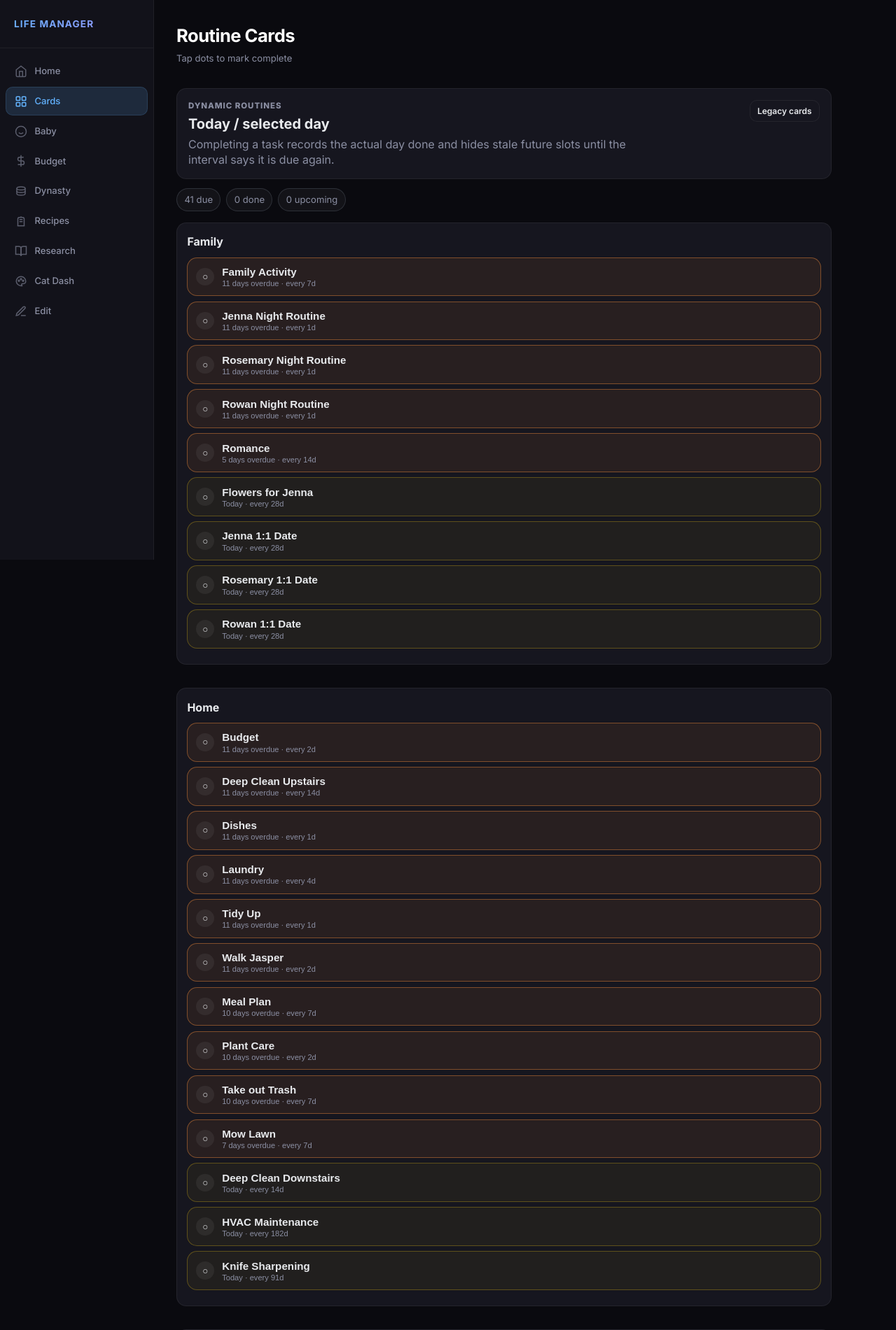
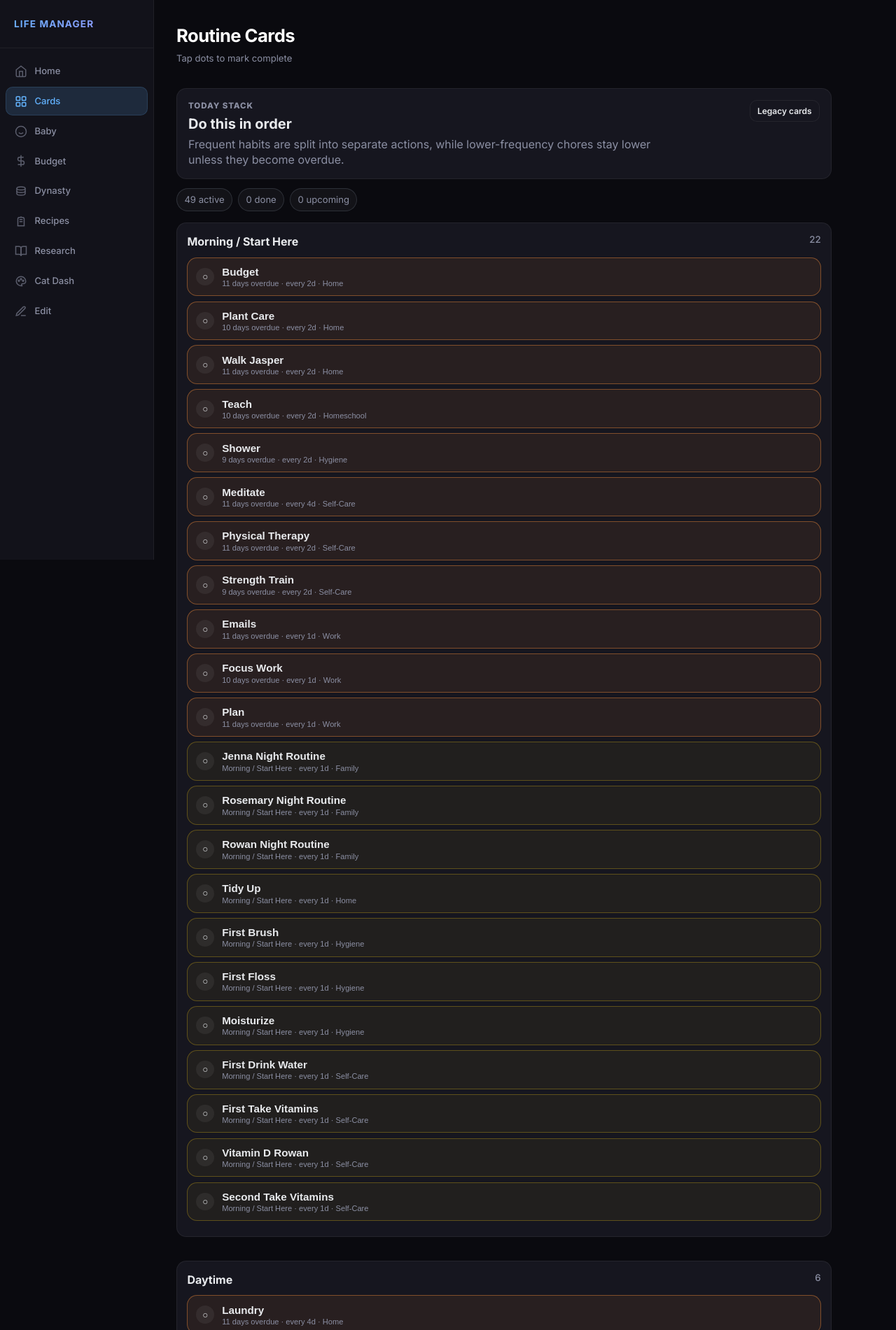
Before and after one commit to Starvard/life-manager, a Flask app: page /cards in a window 1280 px wide. Shown: the top 1901 px of the page at 70% size. Run offline with Flask 3, Linux system fonts and the light colour scheme; some libraries are stand-ins or nearby versions.

Commit message:
Organize routines into Today Stack
Organize the dynamic Cards UI by time-of-day buckets, split frequent routines into individual daily instances, and add Today/Day/Edit/Legacy tabs.

```diff
--- a/static/js/dynamic-routine-list.js
+++ b/static/js/dynamic-routine-list.js
@@ -12,12 +12,13 @@
       .dyn-routine-hero { display:flex; justify-content:space-between; align-items:flex-start; gap:1rem; padding:1rem; margin-bottom:.8rem; }
       .dyn-routine-hero h2 { margin:.1rem 0 .25rem; font-size:1.25rem; }
       .dyn-eyebrow { margin:0; text-transform:uppercase; letter-spacing:.08em; font-size:.72rem; color:var(--text-muted); font-weight:800; }
-      .dyn-sub { margin:0; color:var(--text-muted); line-height:1.35; max-width:40rem; }
+      .dyn-sub { margin:0; color:var(--text-muted); line-height:1.35; max-width:42rem; }
       .dyn-summary { display:flex; gap:.5rem; flex-wrap:wrap; margin:.65rem 0 1rem; }
       .dyn-summary span { border:1px solid rgba(148,163,184,.2); border-radius:999px; padding:.35rem .65rem; background:rgba(255,255,255,.04); font-size:.82rem; color:var(--text-muted); }
       .dyn-list { display:grid; gap:.85rem; }
       .dyn-section { padding:.9rem; }
-      .dyn-section h3 { margin:0 0 .65rem; font-size:1rem; }
+      .dyn-section h3 { margin:0 0 .65rem; font-size:1rem; display:flex; justify-content:space-between; gap:.75rem; }
+      .dyn-section h3 small { font-weight:500; color:var(--text-muted); }
       .dyn-task { width:100%; display:flex; align-items:center; gap:.7rem; border:1px solid rgba(148,163,184,.18); border-radius:.9rem; padding:.7rem .75rem; margin:.45rem 0; background:rgba(255,255,255,.035); color:inherit; text-align:left; cursor:pointer; }
       .dyn-task.overdue { border-color:rgba(251,146,60,.42); background:rgba(251,146,60,.08); }
       .dyn-task.due { border-color:rgba(250,204,21,.28); background:rgba(250,204,21,.05); }
@@ -40,6 +41,10 @@
     if (f <= 0) return 9999;
     if (f >= 7) return 1;
     return Math.max(1, Math.round(7 / f));
+  }
+  function scheduledCount(task, di) {
+    const n = Number((task.scheduled || [])[di] || 0);
+    return Number.isFinite(n) ? Math.max(0, Math.floor(n)) : 0;
   }
   function selectedDate() {
     const inp = document.querySelector('.picker-date');
@@ -90,17 +95,66 @@
     if (delta < 7) return parseDate(dueIso).toLocaleDateString(undefined, { weekday: 'short' });
     return dueIso;
   }
+  function ordinal(n) {
+    return ['First', 'Second', 'Third', 'Fourth', 'Fifth', 'Sixth'][n - 1] || ('#' + n);
+  }
+  function bucketFor(name, instance, total, interval, status) {
+    const n = String(name || '').toLowerCase();
+    if (status === 'overdue' && interval >= 7) return 'Lower Priority / Due Soon';
+    if (n.includes('water')) {
+      if (instance <= 1) return 'Morning / Start Here';
+      if (instance <= 3) return 'Daytime';
+      return 'Evening';
+    }
+    if (n.includes('brush') || n.includes('floss')) return instance <= 1 ? 'Morning / Start Here' : 'Evening';
+    if (n.includes('coffee') || n.includes('breakfast') || n.includes('vitamin') || n.includes('med')) return 'Morning / Start Here';
+    if (n.includes('dinner') || n.includes('evening') || n.includes('trash') || n.includes('dish')) return 'Evening';
+    if (interval <= 2) return 'Morning / Start Here';
+    if (interval <= 4) return 'Daytime';
+    return 'Lower Priority / Due Soon';
+  }
+  function bucketRank(bucket) {
+    return {
+      'Morning / Start Here': 10,
+      'Daytime': 20,
+      'Evening': 30,
+      'Lower Priority / Due Soon': 40,
+      'Done Today': 90,
+      'Coming Up': 95
+    }[bucket] || 50;
+  }
   function collectItems(cards, selIso) {
     const hist = scanCompletions(cards);
     const items = [];
     cards.forEach(({ card, areaKey }) => {
       const weekStart = card.week_start;
+      const selectedDayIdx = dayIdxFor(selIso, weekStart);
       (card.tasks || []).forEach((task, taskIndex) => {
         const key = taskKey(areaKey, task.name);
+        const rowToday = (task.days || [])[selectedDayIdx] || [];
+        const completedTodayCount = rowToday.filter(Boolean).length;
+        const todaySlots = Math.max(scheduledCount(task, selectedDayIdx), rowToday.length > 1 ? rowToday.length : 0);
+        const interval = intervalDays(task.freq);
+        const name = task.name;
+
+        if (todaySlots > 1 || Number(task.freq || 0) >= 7) {
+          const count = Math.max(1, todaySlots || Math.round(Number(task.freq || 7) / 7));
+          for (let instance = 1; instance <= count; instance++) {
+            const done = completedTodayCount >= instance;
+            const bucket = done ? 'Done Today' : bucketFor(name, instance, count, interval, 'due');
+            items.push({
+              card, areaKey, areaName: card.area_name || areaKey, task, taskIndex, name: count > 1 ? (ordinal(instance) + ' ' + name) : name,
+              rawName: name, instance, dotIndex: instance - 1, completedToday: done, due: !done, upcoming: false,
+              nextDue: selIso, interval, status: done ? 'done' : 'due', label: bucket, bucket,
+              sort: bucketRank(bucket) * 100 + instance
+            });
+          }
+          return;
+        }
+
         const completions = (hist[key] || []).filter((d) => d <= selIso);
         const lastDone = completions.length ? completions[completions.length - 1] : null;
         const completedToday = completions.includes(selIso);
-        const interval = intervalDays(task.freq);
         let nextDue = null;
         if (lastDone) nextDue = iso(addDays(parseDate(lastDone), interval));
         const scheduled = [];
@@ -113,34 +167,44 @@
         const due = nextDue <= selIso && !completedToday;
         const upcoming = nextDue > selIso && daysBetween(nextDue, selIso) <= 7;
         if (!due && !upcoming && !completedToday) return;
-        items.push({ card, areaKey, areaName: card.area_name || areaKey, task, taskIndex, name: task.name, completedToday, due, upcoming, nextDue, interval, status: completedToday ? 'done' : (due ? (nextDue < selIso ? 'overdue' : 'due') : 'upcoming'), label: friendlyDue(nextDue, selIso) });
+        const status = completedToday ? 'done' : (due ? (nextDue < selIso ? 'overdue' : 'due') : 'upcoming');
+        const bucket = completedToday ? 'Done Today' : (upcoming ? 'Coming Up' : bucketFor(name, 1, 1, interval, status));
+        items.push({
+          card, areaKey, areaName: card.area_name || areaKey, task, taskIndex, name, rawName: name, instance: 1, dotIndex: 0,
+          completedToday, due, upcoming, nextDue, interval, status, label: friendlyDue(nextDue, selIso), bucket,
+          sort: bucketRank(bucket) * 100 + (status === 'overdue' ? 0 : interval)
+        });
       });
     });
-    items.sort((a, b) => (a.status === 'overdue' ? -1 : 0) - (b.status === 'overdue' ? -1 : 0) || a.nextDue.localeCompare(b.nextDue) || a.areaName.localeCompare(b.areaName) || a.name.localeCompare(b.name));
+    items.sort((a, b) => a.sort - b.sort || a.areaName.localeCompare(b.areaName) || a.name.localeCompare(b.name));
     return items;
   }
-  function grouped(items, pred) {
+  function groupedByBucket(items, pred) {
     const out = [];
     const map = {};
     items.filter(pred).forEach((it) => {
-      if (!map[it.areaKey]) { map[it.areaKey] = { areaName: it.areaName, items: [] }; out.push(map[it.areaKey]); }
-      map[it.areaKey].items.push(it);
+      if (!map[it.bucket]) { map[it.bucket] = { bucket: it.bucket, items: [] }; out.push(map[it.bucket]); }
+      map[it.bucket].items.push(it);
     });
+    out.sort((a, b) => bucketRank(a.bucket) - bucketRank(b.bucket));
     return out;
   }
   function esc(s) { return String(s || '').replace(/[&<>"']/g, (c) => ({'&':'&amp;','<':'&lt;','>':'&gt;','"':'&quot;',"'":'&#39;'}[c])); }
   async function toggleItem(it, selIso) {
     const day = dayIdxFor(selIso, it.card.week_start);
-    const row = it.task.days[day] || [false];
-    let dot = row.findIndex(Boolean);
-    if (dot < 0) dot = 0;
+    const dot = Math.max(0, it.dotIndex || 0);
     if (!it.task.days[day]) it.task.days[day] = [false];
+    while (it.task.days[day].length <= dot) it.task.days[day].push(false);
     it.task.days[day][dot] = !it.task.days[day][dot];
     await fetch('/api/routine-cards/' + it.card.week_key + '/' + it.areaKey + '/toggle', {
       method: 'PATCH', headers: { 'Content-Type': 'application/json' },
       body: JSON.stringify({ task: it.taskIndex, day, dot, list: 'tasks' })
     });
     render();
+  }
+  function taskHtml(it, readonly) {
+    const small = it.completedToday ? it.areaName : (it.label + (it.interval && it.interval < 30 ? ' · every ' + it.interval + 'd' : '') + ' · ' + it.areaName);
+    return '<' + (readonly ? 'div' : 'button') + ' class="dyn-task ' + esc(it.status) + (readonly ? ' readonly' : '') + '" ' + (readonly ? '' : 'data-key="' + esc(it.areaKey + '|' + it.rawName + '|' + it.instance) + '"') + '><span class="dyn-check">' + (it.completedToday ? '✓' : (readonly ? '·' : '○')) + '</span><span><strong>' + esc(it.name) + '</strong><small>' + esc(small) + '</small></span></' + (readonly ? 'div' : 'button') + '>';
   }
   function render() {
     if (!location.pathname.startsWith('/cards')) return;
@@ -157,26 +221,27 @@
       if (header && header.parentNode) header.parentNode.insertBefore(mount, header.nextSibling);
     }
     document.body.classList.add('dynamic-routines-active');
-    const dueGroups = grouped(items, (x) => x.due);
+    const activeGroups = groupedByBucket(items, (x) => x.due && !x.completedToday);
     const done = items.filter((x) => x.completedToday);
     const upcoming = items.filter((x) => x.upcoming).slice(0, 12);
-    let html = '<div class="dyn-routine-hero card"><div><p class="dyn-eyebrow">Dynamic routines</p><h2>Today / selected day</h2><p class="dyn-sub">Completing a task records the actual day done and hides stale future slots until the interval says it is due again.</p></div><a class="btn btn-sm btn-secondary" href="?legacy=1">Legacy cards</a></div>';
-    html += '<div class="dyn-summary"><span>' + dueGroups.reduce((n,g)=>n+g.items.length,0) + ' due</span><span>' + done.length + ' done</span><span>' + upcoming.length + ' upcoming</span></div>';
+    const activeCount = activeGroups.reduce((n, g) => n + g.items.length, 0);
+    let html = '<div class="dyn-routine-hero card"><div><p class="dyn-eyebrow">Today Stack</p><h2>Do this in order</h2><p class="dyn-sub">Frequent habits are split into separate actions, while lower-frequency chores stay lower unless they become overdue.</p></div><a class="btn btn-sm btn-secondary" href="?legacy=1">Legacy cards</a></div>';
+    html += '<div class="dyn-summary"><span>' + activeCount + ' active</span><span>' + done.length + ' done</span><span>' + upcoming.length + ' upcoming</span></div>';
     html += '<div class="dyn-list">';
-    if (!dueGroups.length) html += '<div class="card dyn-empty">Nothing due right now.</div>';
-    dueGroups.forEach((g) => {
-      html += '<section class="card dyn-section"><h3>' + esc(g.areaName) + '</h3>';
-      g.items.forEach((it) => { html += '<button class="dyn-task ' + esc(it.status) + '" data-key="' + esc(it.areaKey + '|' + it.name) + '"><span class="dyn-check">○</span><span><strong>' + esc(it.name) + '</strong><small>' + esc(it.label) + (it.interval ? ' · every ' + esc(it.interval) + 'd' : '') + '</small></span></button>'; });
+    if (!activeGroups.length) html += '<div class="card dyn-empty">Nothing active right now.</div>';
+    activeGroups.forEach((g) => {
+      html += '<section class="card dyn-section"><h3><span>' + esc(g.bucket) + '</span><small>' + g.items.length + '</small></h3>';
+      g.items.forEach((it) => { html += taskHtml(it, false); });
       html += '</section>';
     });
     if (done.length) {
-      html += '<section class="card dyn-section dyn-done"><h3>Done</h3>';
-      done.forEach((it) => { html += '<button class="dyn-task done" data-key="' + esc(it.areaKey + '|' + it.name) + '"><span class="dyn-check">✓</span><span><strong>' + esc(it.name) + '</strong><small>' + esc(it.areaName) + '</small></span></button>'; });
+      html += '<section class="card dyn-section dyn-done"><h3><span>Done Today</span><small>' + done.length + '</small></h3>';
+      done.forEach((it) => { html += taskHtml(it, false); });
       html += '</section>';
     }
     if (upcoming.length) {
-      html += '<section class="card dyn-section dyn-upcoming"><h3>Coming up</h3>';
-      upcoming.forEach((it) => { html += '<div class="dyn-task readonly"><span class="dyn-check">·</span><span><strong>' + esc(it.name) + '</strong><small>' + esc(it.areaName) + ' · ' + esc(it.label) + '</small></span></div>'; });
+      html += '<section class="card dyn-section dyn-upcoming"><h3><span>Coming Up</span><small>' + upcoming.length + '</small></h3>';
+      upcoming.forEach((it) => { html += taskHtml(it, true); });
       html += '</section>';
     }
     html += '</div>';
@@ -184,7 +249,7 @@
     mount.querySelectorAll('.dyn-task[data-key]').forEach((btn) => {
       btn.addEventListener('click', () => {
         const key = btn.getAttribute('data-key');
-        const it = items.find((x) => (x.areaKey + '|' + x.name) === key);
+        const it = items.find((x) => (x.areaKey + '|' + x.rawName + '|' + x.instance) === key);
         if (it) toggleItem(it, sel);
       });
     });
--- a/templates/cards.html
+++ b/templates/cards.html
@@ -8,8 +8,10 @@
 </div>
 
 <div class="view-toggle">
-    <a href="{{ url_for('cards_page', week=week_key) }}" class="view-toggle-btn active">Week</a>
+    <a href="{{ url_for('cards_page', week=week_key) }}" class="view-toggle-btn active">Today</a>
     <a href="{{ url_for('cards_day_page', date=cards_day_date) }}" class="view-toggle-btn">Day</a>
+    <a href="{{ url_for('routines_page') }}" class="view-toggle-btn">Edit</a>
+    <a href="{{ url_for('cards_page', week=week_key, legacy=1) }}" class="view-toggle-btn">Legacy</a>
 </div>
 
 <div class="picker">
--- a/templates/cards_day.html
+++ b/templates/cards_day.html
@@ -8,8 +8,10 @@
 </div>
 
 <div class="view-toggle">
-    <a href="{{ url_for('cards_page', week=cards_week_for_toggle) }}" class="view-toggle-btn">Week</a>
+    <a href="{{ url_for('cards_page', week=cards_week_for_toggle) }}" class="view-toggle-btn">Today</a>
     <a href="{{ url_for('cards_day_page', date=selected_date) }}" class="view-toggle-btn active">Day</a>
+    <a href="{{ url_for('routines_page') }}" class="view-toggle-btn">Edit</a>
+    <a href="{{ url_for('cards_day_page', date=selected_date, legacy=1) }}" class="view-toggle-btn">Legacy</a>
 </div>
 
 <div class="picker">
```
